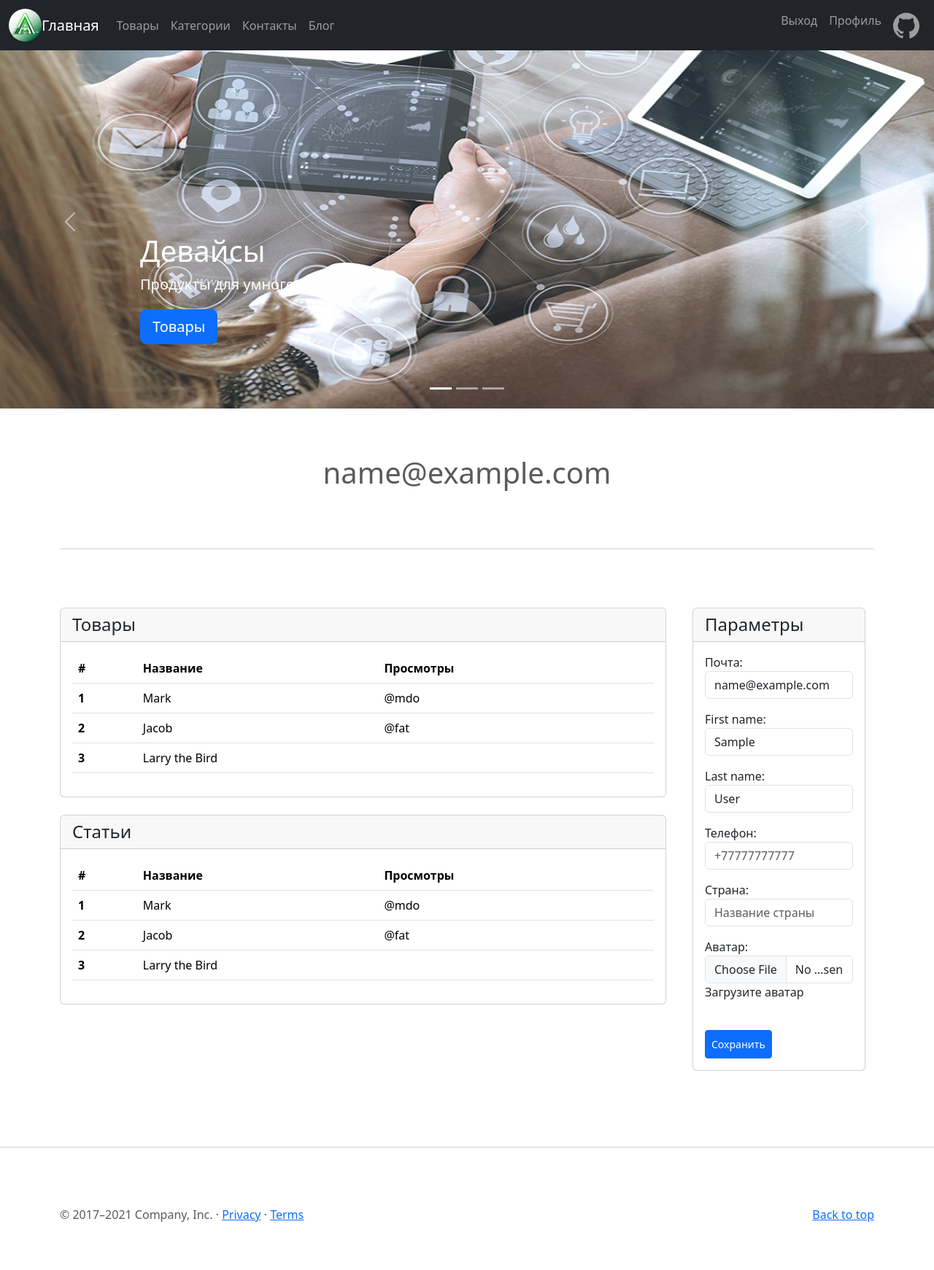
After one commit to olex108/LessonDjangoProject, a Django app: page /users/user_update/ in a window 1280 px wide. The commit adds this page. Shown: the whole page at 73% size. Run offline with Django 5.2, Linux system fonts and the light colour scheme; the visitor is signed in with stand-in values (Sample User, id 1); parts of the project's set-up code (start-up, migrations or seed data) failed here and were passed over; some libraries are stand-ins or nearby versions.

Commit message:
add user update page

```diff
--- a/config/settings.py
+++ b/config/settings.py
@@ -129,7 +129,7 @@ MEDIA_ROOT = BASE_DIR / 'media'
 
 AUTH_USER_MODEL = "users.User"
 
-LOGIN_REDIRECT_URL = "/catalog/home"
+LOGIN_REDIRECT_URL = "/users/user_update"
 
 LOGOUT_REDIRECT_URL = "/catalog/home"
 
--- a/templates/includes/header.html
+++ b/templates/includes/header.html
@@ -32,6 +32,9 @@
                         </form>
                     </li>
                     <li class="nav-item">
+                        <a class="nav-link" href="{% url 'users:user_update'%}">Профиль</a>
+                    </li>
+                    <li class="nav-item">
                       <a class="nav-link" href="#" target="_blank" rel="noopener">
                           {% if user.avatar %}
                             <img class="bd-placeholder-img rounded-circle" width="36" height="36" src="{{ user.avatar.url }}"/>
--- a/users/forms.py
+++ b/users/forms.py
@@ -1,7 +1,53 @@
 from django import forms
 from django.contrib.auth.forms import AuthenticationForm, UserCreationForm
+from django.forms import ModelForm
 
 from .models import User
+
+
+class UserUpdateForm(ModelForm):
+    class Meta:
+        model = User
+        fields = ["email", "first_name", "last_name", "phone", "country", "avatar"]
+
+    def __init__(self, *args, **kwargs):
+        super(UserUpdateForm, self).__init__(*args, **kwargs)
+        self.fields["email"].widget.attrs.update(
+            {
+                "class": "form-control",
+                "placeholder": "example@example.com",
+            }
+        )
+        self.fields["first_name"].widget.attrs.update(
+            {
+                "class": "form-control",
+                "placeholder": "Имя",
+            }
+        )
+        self.fields["last_name"].widget.attrs.update(
+            {
+                "class": "form-control",
+                "placeholder": "Фамилия",
+            }
+        )
+        self.fields["country"].widget.attrs.update(
+            {
+                "class": "form-control",
+                "placeholder": "Название страны",
+            }
+        )
+        self.fields["country"].help_text = ""
+        self.fields["phone"].widget.attrs.update(
+            {
+                "class": "form-control",
+                "placeholder": "+77777777777",
+            }
+        )
+        self.fields["avatar"].widget.attrs.update(
+            {
+                "class": "form-control",
+            }
+        )
 
 
 class UserRegistrationForm(UserCreationForm):
--- /dev/null
+++ b/users/templates/users/user_update_form.html
@@ -0,0 +1,106 @@
+<!-- user_update_form.html -->
+{% extends 'base.html' %}
+
+{% block title %}Registration{% endblock %}
+
+{% block page_name %}
+    <h1>{{ user.email }}</h1>
+{% endblock %}
+
+{% block content %}
+
+<div class="container">
+    <div class="row text-start">
+        <div class="col-lg-9 col-md-6 col-sm-12">
+            <div class="card mb-4 box-shadow">
+                <div class="card-header">
+                    <h4 class="my-0 font-weight-normal">Товары</h4>
+                </div>
+                <div class="card-body">
+                    <table class="table">
+                      <thead>
+                        <tr>
+                          <th scope="col">#</th>
+                          <th scope="col">Название</th>
+                          <th scope="col">Просмотры</th>
+                        </tr>
+                      </thead>
+                      <tbody>
+                        <tr>
+                          <th scope="row">1</th>
+                          <td>Mark</td>
+                          <td>@mdo</td>
+                        </tr>
+                        <tr>
+                          <th scope="row">2</th>
+                          <td>Jacob</td>
+                          <td>@fat</td>
+                        </tr>
+                        <tr>
+                          <th scope="row">3</th>
+                          <td colspan="2">Larry the Bird</td>
+
+                        </tr>
+                      </tbody>
+                    </table>
+                </div>
+            </div>
+
+            <div class="card mb-4 box-shadow">
+                <div class="card-header">
+                    <h4 class="my-0 font-weight-normal">Статьи</h4>
+                </div>
+                <div class="card-body">
+                    <table class="table">
+                      <thead>
+                        <tr>
+                          <th scope="col">#</th>
+                          <th scope="col">Название</th>
+                          <th scope="col">Просмотры</th>
+                        </tr>
+                      </thead>
+                      <tbody>
+                        <tr>
+                          <th scope="row">1</th>
+                          <td>Mark</td>
+                          <td>@mdo</td>
+                        </tr>
+                        <tr>
+                          <th scope="row">2</th>
+                          <td>Jacob</td>
+                          <td>@fat</td>
+                        </tr>
+                        <tr>
+                          <th scope="row">3</th>
+                          <td colspan="2">Larry the Bird</td>
+
+                        </tr>
+                      </tbody>
+                    </table>
+                </div>
+            </div>
+
+        </div>
+        <div class="col-lg-3 col-md-6 col-sm-12">
+            <div class="container">
+                <div class="card mb-4 box-shadow">
+                    <div class="card-header">
+                        <h4 class="my-0 font-weight-normal">Параметры</h4>
+                    </div>
+                    <div class="card-body">
+                        <form id="myForm" method="post" action="" class="form-floating">
+                            {% csrf_token %}
+                            {{form.not_field_errors}}
+                            {{ form.as_p }}
+                            <div class="btn-group mt-4">
+                                <button type="submit" class="p-2 bd-highlight btn btn-sm btn-primary">Сохранить</button>
+                            </div>
+                        </form>
+                    </div>
+                </div>
+            </div>
+        </div>
+    </div>
+</div>
+
+{% endblock %}
--- a/users/urls.py
+++ b/users/urls.py
@@ -15,4 +15,5 @@ urlpatterns = [
     ),
     path("logout/", LogoutView.as_view(next_page="catalog:home"), name="logout"),
     path("users/email_confirm/<str:token>/", views.email_verification, name="email_confirm"),
+    path("users/user_update/", views.UserUpdateView.as_view(), name="user_update"),
 ]
--- a/users/views.py
+++ b/users/views.py
@@ -1,13 +1,23 @@
 import secrets
 
+from django.contrib.auth.mixins import LoginRequiredMixin
 from django.shortcuts import get_object_or_404, redirect
 from django.urls import reverse, reverse_lazy
-from django.views.generic.edit import CreateView
+from django.views.generic.edit import CreateView, UpdateView
 
 from src.mailing import send_welcome_email
 
-from .forms import UserRegistrationForm
+from .forms import UserRegistrationForm, UserUpdateForm
 from .models import User
+
+
+class UserUpdateView(LoginRequiredMixin, UpdateView):
+    form_class = UserUpdateForm
+    template_name = "users/user_update_form.html"
+    success_url = reverse_lazy("users:user_update")
+
+    def get_object(self, queryset=None):
+        return self.request.user
 
 
 class UserRegistrationView(CreateView):
```
Also changed, not shown: users/management/commands/add_users.py (added, +29 -0 lines).
